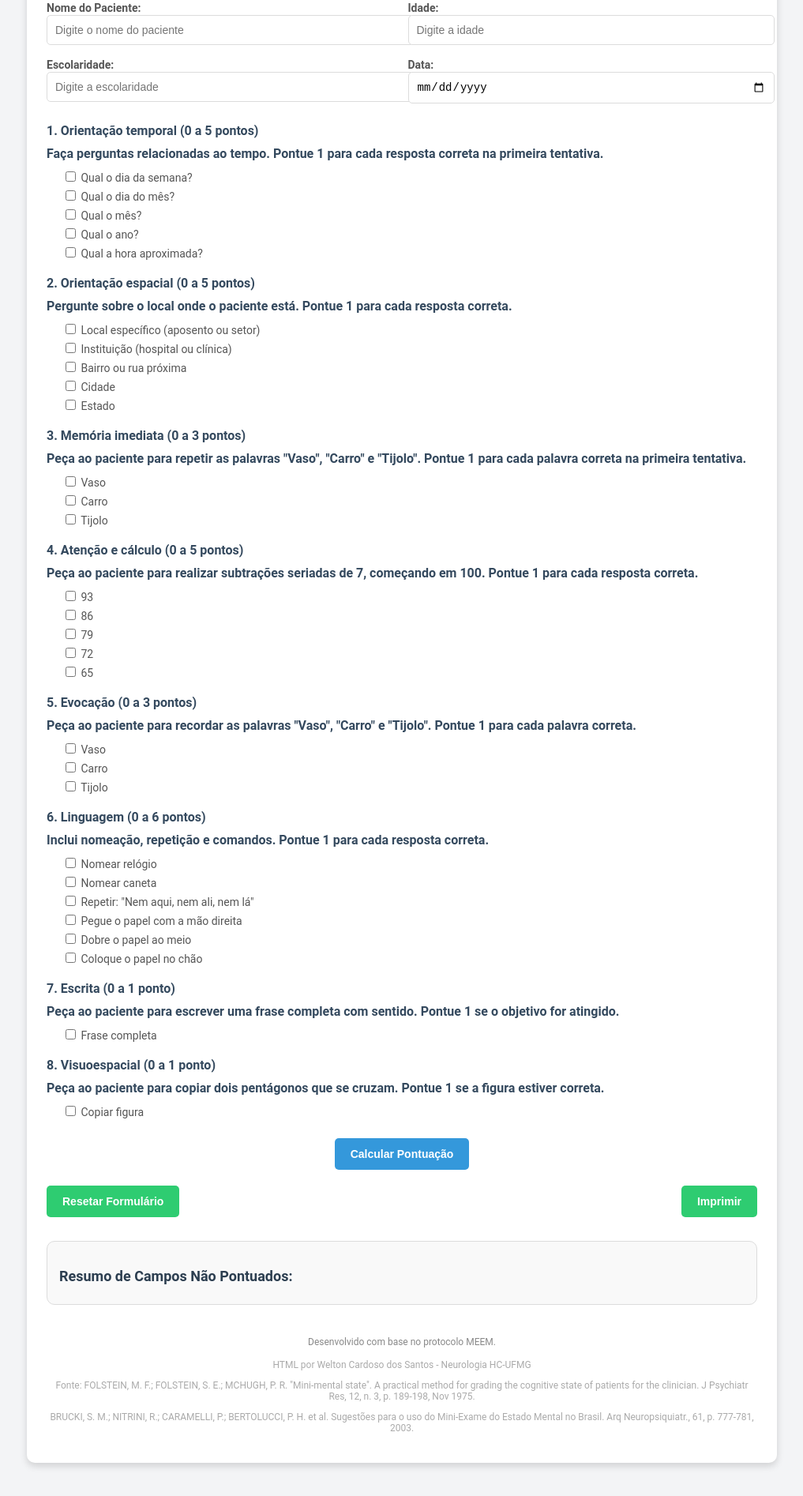
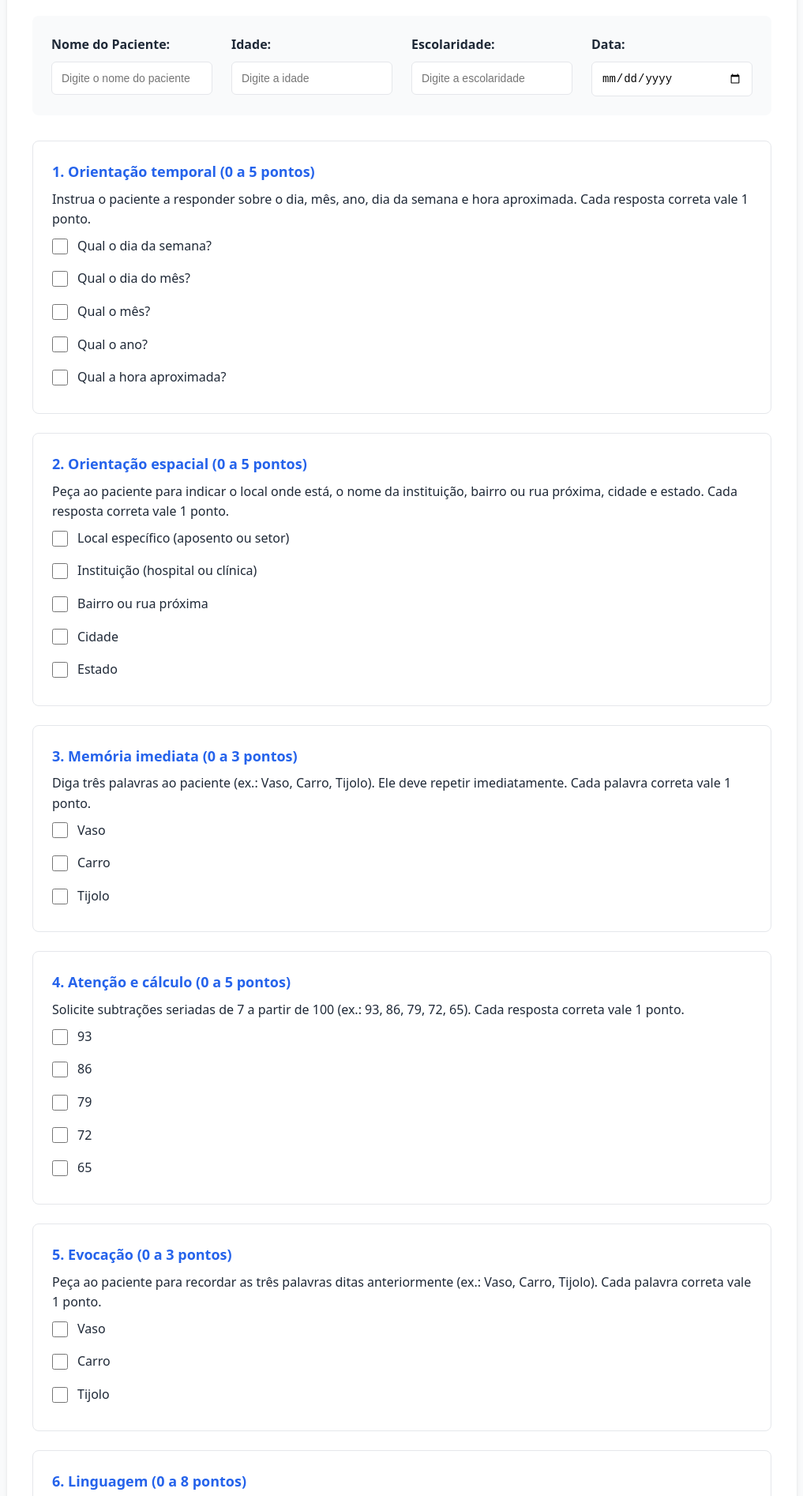
Before and after one commit to weltoncsneuro/Score-Nhs-Meem, a plain HTML site: page meem.html in a window 1280 px wide. Shown: the part 127-2021 px from the top of the page at 79% size, without its empty margins (131-1148 px from the left). Drawn offline with Linux system fonts and the light colour scheme.

Commit message:
Update meem.html

```diff
--- a/meem.html
+++ b/meem.html
@@ -5,144 +5,223 @@
     <meta name="viewport" content="width=device-width, initial-scale=1.0">
     <title>Mini Exame do Estado Mental (MEEM)</title>
     <style>
-        /* Estilo Geral */
-        body {
-            font-family: 'Roboto', Arial, sans-serif;
-            background-color: #f3f4f6;
+        /* Reset e Variáveis */
+        :root {
+            --primary-color: #2563eb;
+            --secondary-color: #1e40af;
+            --success-color: #059669;
+            --text-color: #1f2937;
+            --border-color: #e5e7eb;
+            --background-light: #f9fafb;
+            --shadow: 0 4px 6px -1px rgba(0, 0, 0, 0.1), 0 2px 4px -1px rgba(0, 0, 0, 0.06);
+        }
+
+        * {
             margin: 0;
             padding: 0;
-            color: #333;
+            box-sizing: border-box;
+        }
+
+        /* Estilos Base */
+        body {
+            font-family: system-ui, -apple-system, BlinkMacSystemFont, 'Segoe UI', Roboto, sans-serif;
+            background-color: var(--background-light);
+            color: var(--text-color);
+            line-height: 1.6;
         }
 
         /* Container Principal */
         .container {
-            max-width: 900px;
-            margin: 30px auto;
-            padding: 25px;
-            background-color: #ffffff;
-            border-radius: 10px;
-            box-shadow: 0px 4px 10px rgba(0, 0, 0, 0.15);
+            max-width: 1000px;
+            margin: 2rem auto;
+            padding: 2rem;
+            background-color: white;
+            border-radius: 1rem;
+            box-shadow: var(--shadow);
         }
 
-        /* Título Principal */
+        /* Cabeçalho */
         h1 {
+            color: var(--primary-color);
+            font-size: 2rem;
             text-align: center;
-            color: #2c3e50;
-            font-size: 28px;
-            font-weight: bold;
-            margin-bottom: 20px;
+            margin-bottom: 2rem;
+            font-weight: 700;
         }
 
-        /* Informações Iniciais */
+        /* Grid de Informações */
         .header {
             display: grid;
-            grid-template-columns: 1fr 1fr;
-            gap: 15px;
-            margin-bottom: 25px;
+            grid-template-columns: repeat(auto-fit, minmax(200px, 1fr));
+            gap: 1.5rem;
+            margin-bottom: 2rem;
+            padding: 1.5rem;
+            background-color: var(--background-light);
+            border-radius: 0.5rem;
         }
+
         .header label {
-            font-weight: bold;
-            color: #555;
-            font-size: 14px;
-            margin-bottom: 5px;
+            display: block;
+            font-weight: 600;
+            margin-bottom: 0.5rem;
+            color: var(--text-color);
         }
+
         .header input {
             width: 100%;
-            padding: 10px;
-            border: 1px solid #dcdcdc;
-            border-radius: 5px;
-            font-size: 14px;
+            padding: 0.75rem;
+            border: 1px solid var(--border-color);
+            border-radius: 0.375rem;
+            font-size: 0.875rem;
+            transition: border-color 0.2s;
         }
 
-        /* Perguntas */
+        .header input:focus {
+            outline: none;
+            border-color: var(--primary-color);
+            box-shadow: 0 0 0 3px rgba(37, 99, 235, 0.1);
+        }
+
+        /* Questões */
         .question {
-            margin-bottom: 20px;
+            background-color: white;
+            padding: 1.5rem;
+            margin-bottom: 1.5rem;
+            border: 1px solid var(--border-color);
+            border-radius: 0.5rem;
+            transition: transform 0.2s;
         }
-        .question p {
-            margin: 0 0 10px 0;
-            font-weight: bold;
-            font-size: 16px;
-            color: #34495e;
+
+        .question:hover {
+            transform: translateY(-2px);
+            box-shadow: var(--shadow);
         }
+
+        .question p:first-child {
+            font-weight: 700;
+            color: var(--primary-color);
+            margin-bottom: 0.5rem;
+            font-size: 1.125rem;
+        }
+
         .question label {
-            display: block;
-            margin-left: 20px;
-            font-size: 14px;
-            color: #555;
-            margin-bottom: 5px;
+            display: flex;
+            align-items: center;
+            padding: 0.5rem 0;
+            cursor: pointer;
+        }
+
+        .question input[type="checkbox"] {
+            margin-right: 0.75rem;
+            width: 1.25rem;
+            height: 1.25rem;
         }
 
         /* Botões */
         button {
-            padding: 12px 20px;
-            font-size: 14px;
-            font-weight: bold;
-            color: #ffffff;
-            background-color: #3498db;
+            background-color: var(--primary-color);
+            color: white;
+            padding: 0.75rem 1.5rem;
             border: none;
-            border-radius: 5px;
+            border-radius: 0.375rem;
+            font-weight: 600;
             cursor: pointer;
-            transition: background-color 0.3s ease;
+            transition: background-color 0.2s;
         }
+
         button:hover {
-            background-color: #2980b9;
+            background-color: var(--secondary-color);
         }
+
         .action-buttons {
             display: flex;
-            justify-content: space-between;
-            margin-top: 20px;
+            gap: 1rem;
+            justify-content: flex-end;
+            margin-top: 2rem;
         }
-        .action-buttons button {
-            background-color: #2ecc71;
-        }
-        .action-buttons button:hover {
-            background-color: #27ae60;
+
+        .action-buttons button:first-child {
+            background-color: var(--success-color);
         }
 
         /* Resultados */
         .results {
             text-align: center;
-            margin-top: 25px;
+            margin: 2rem 0;
         }
+
         .results p {
-            font-size: 18px;
-            color: #27ae60;
-            font-weight: bold;
+            font-size: 1.25rem;
+            color: var(--primary-color);
+            font-weight: 700;
+            margin-top: 1rem;
         }
 
         /* Resumo */
         .summary {
-            margin-top: 30px;
-            background-color: #f9f9f9;
-            border: 1px solid #dcdcdc;
-            padding: 15px;
-            border-radius: 10px;
+            background-color: var(--background-light);
+            padding: 1.5rem;
+            border-radius: 0.5rem;
+            margin-top: 2rem;
         }
+
         .summary h3 {
-            font-size: 18px;
-            color: #2c3e50;
-            margin-bottom: 10px;
-        }
-        .summary p {
-            font-size: 14px;
-            color: #555;
-            line-height: 1.6;
+            color: var(--primary-color);
+            margin-bottom: 1rem;
         }
 
         /* Rodapé */
-        .footer {
+        .footer, .small-text {
             text-align: center;
-            margin-top: 40px;
-            font-size: 12px;
-            color: #888;
+            color: #6b7280;
+            font-size: 0.875rem;
+            margin-top: 2rem;
+            padding-top: 1rem;
+            border-top: 1px solid var(--border-color);
         }
 
-        /* Créditos */
-        .small-text {
-            font-size: 12px;
-            color: #aaa;
-            text-align: center;
-            margin-top: 15px;
+        /* Responsividade */
+        @media (max-width: 768px) {
+            .container {
+                margin: 1rem;
+                padding: 1rem;
+            }
+
+            .header {
+                grid-template-columns: 1fr;
+            }
+
+            .action-buttons {
+                flex-direction: column;
+            }
+
+            button {
+                width: 100%;
+            }
+        }
+
+        /* Imagem do Pentágono */
+        img {
+            display: block;
+            margin: 1rem auto;
+            max-width: 100%;
+            height: auto;
+            border-radius: 0.375rem;
+        }
+
+        /* Print Styles */
+        @media print {
+            body {
+                background: white;
+            }
+            .container {
+                box-shadow: none;
+                margin: 0;
+                padding: 1rem;
+            }
+            button {
+                display: none;
+            }
         }
     </style>
 </head>
@@ -172,63 +251,73 @@
             <!-- Questões do MEEM -->
             <div class="question">
                 <p>1. Orientação temporal (0 a 5 pontos)</p>
-                <p>Faça perguntas relacionadas ao tempo. Pontue 1 para cada resposta correta na primeira tentativa.</p>
+                <p>Instrua o paciente a responder sobre o dia, mês, ano, dia da semana e hora aproximada. Cada resposta correta vale 1 ponto.</p>
                 <label><input type="checkbox" name="q1" value="1" data-label="Dia da semana"> Qual o dia da semana?</label>
                 <label><input type="checkbox" name="q1" value="1" data-label="Dia do mês"> Qual o dia do mês?</label>
                 <label><input type="checkbox" name="q1" value="1" data-label="Mês"> Qual o mês?</label>
                 <label><input type="checkbox" name="q1" value="1" data-label="Ano"> Qual o ano?</label>
                 <label><input type="checkbox" name="q1" value="1" data-label="Hora aproximada"> Qual a hora aproximada?</label>
             </div>
+
             <div class="question">
                 <p>2. Orientação espacial (0 a 5 pontos)</p>
-                <p>Pergunte sobre o local onde o paciente está. Pontue 1 para cada resposta correta.</p>
+                <p>Peça ao paciente para indicar o local onde está, o nome da instituição, bairro ou rua próxima, cidade e estado. Cada resposta correta vale 1 ponto.</p>
                 <label><input type="checkbox" name="q2" value="1" data-label="Local específico"> Local específico (aposento ou setor)</label>
                 <label><input type="checkbox" name="q2" value="1" data-label="Instituição"> Instituição (hospital ou clínica)</label>
                 <label><input type="checkbox" name="q2" value="1" data-label="Bairro ou rua próxima"> Bairro ou rua próxima</label>
                 <label><input type="checkbox" name="q2" value="1" data-label="Cidade"> Cidade</label>
                 <label><input type="checkbox" name="q2" value="1" data-label="Estado"> Estado</label>
             </div>
+
             <div class="question">
                 <p>3. Memória imediata (0 a 3 pontos)</p>
-                <p>Peça ao paciente para repetir as palavras "Vaso", "Carro" e "Tijolo". Pontue 1 para cada palavra correta na primeira tentativa.</p>
+                <p>Diga três palavras ao paciente (ex.: Vaso, Carro, Tijolo). Ele deve repetir imediatamente. Cada palavra correta vale 1 ponto.</p>
                 <label><input type="checkbox" name="q3" value="1" data-label="Vaso"> Vaso</label>
                 <label><input type="checkbox" name="q3" value="1" data-label="Carro"> Carro</label>
                 <label><input type="checkbox" name="q3" value="1" data-label="Tijolo"> Tijolo</label>
             </div>
+
             <div class="question">
                 <p>4. Atenção e cálculo (0 a 5 pontos)</p>
-                <p>Peça ao paciente para realizar subtrações seriadas de 7, começando em 100. Pontue 1 para cada resposta correta.</p>
+                <p>Solicite subtrações seriadas de 7 a partir de 100 (ex.: 93, 86, 79, 72, 65). Cada resposta correta vale 1 ponto.</p>
                 <label><input type="checkbox" name="q4" value="1" data-label="93"> 93</label>
                 <label><input type="checkbox" name="q4" value="1" data-label="86"> 86</label>
                 <label><input type="checkbox" name="q4" value="1" data-label="79"> 79</label>
                 <label><input type="checkbox" name="q4" value="1" data-label="72"> 72</label>
                 <label><input type="checkbox" name="q4" value="1" data-label="65"> 65</label>
             </div>
+
             <div class="question">
                 <p>5. Evocação (0 a 3 pontos)</p>
-                <p>Peça ao paciente para recordar as palavras "Vaso", "Carro" e "Tijolo". Pontue 1 para cada palavra correta.</p>
+                <p>Peça ao paciente para recordar as três palavras ditas anteriormente (ex.: Vaso, Carro, Tijolo). Cada palavra correta vale 1 ponto.</p>
                 <label><input type="checkbox" name="q5" value="1" data-label="Vaso"> Vaso</label>
                 <label><input type="checkbox" name="q5" value="1" data-label="Carro"> Carro</label>
                 <label><input type="checkbox" name="q5" value="1" data-label="Tijolo"> Tijolo</label>
             </div>
+
             <div class="question">
-                <p>6. Linguagem (0 a 6 pontos)</p>
-                <p>Inclui nomeação, repetição e comandos. Pontue 1 para cada resposta correta.</p>
+                <p>6. Linguagem (0 a 8 pontos)</p>
+                <p>Inclui nomeação de objetos, repetição de frase, comandos em três etapas, leitura e execução de frase, e escrita de uma frase. Siga as instruções:</p>
                 <label><input type="checkbox" name="q6" value="1" data-label="Relógio"> Nomear relógio</label>
                 <label><input type="checkbox" name="q6" value="1" data-label="Caneta"> Nomear caneta</label>
                 <label><input type="checkbox" name="q6" value="1" data-label="Repetir frase"> Repetir: "Nem aqui, nem ali, nem lá"</label>
                 <label><input type="checkbox" name="q6" value="1" data-label="Comando 1"> Pegue o papel com a mão direita</label>
                 <label><input type="checkbox" name="q6" value="1" data-label="Comando 2"> Dobre o papel ao meio</label>
                 <label><input type="checkbox" name="q6" value="1" data-label="Comando 3"> Coloque o papel no chão</label>
+                <label><input type="checkbox" name="q6" value="1" data-label="Feche os olhos"> Leia e execute: "Feche os olhos"</label>
+                <label><input type="checkbox" name="q6" value="1" data-label="Escrever uma frase"> Escreva uma frase com sentido</label>
             </div>
+
             <div class="question">
                 <p>7. Escrita (0 a 1 ponto)</p>
-                <p>Peça ao paciente para escrever uma frase completa com sentido. Pontue 1 se o objetivo for atingido.</p>
+                <p>Solicite ao paciente que escreva uma frase completa com sentido. Pontue 1 se for atendido.</p>
                 <label><input type="checkbox" name="q7" value="1" data-label="Frase completa"> Frase completa</label>
             </div>
+
             <div class="question">
                 <p>8. Visuoespacial (0 a 1 ponto)</p>
-                <p>Peça ao paciente para copiar dois pentágonos que se cruzam. Pontue 1 se a figura estiver correta.</p>
+                <p>Peça ao paciente para copiar dois pentágonos sobrepostos. Pontue 1 se estiver correto.</p>
+                <img src="https://imgur.com/RIzVXOM.png" alt="Figura dos pentágonos" style="max-width: 300px; height: auto; margin-top: 10px;">
                 <label><input type="checkbox" name="q8" value="1" data-label="Copiar figura"> Copiar figura</label>
             </div>
 
@@ -247,75 +336,3 @@
 
         <div class="summary" id="summary">
             <h3>Resumo de Campos Não Pontuados:</h3>
-            <div id="summaryContent"></div>
-        </div>
-
-        <div class="footer">
-            <p>Desenvolvido com base no protocolo MEEM.</p>
-        </div>
-
-        <div class="small-text">
-            <p>HTML por Welton Cardoso dos Santos - Neurologia HC-UFMG</p>
-            <p>Fonte: FOLSTEIN, M. F.; FOLSTEIN, S. E.; MCHUGH, P. R. "Mini-mental state". A practical method for grading the cognitive state of patients for the clinician. J Psychiatr Res, 12, n. 3, p. 189-198, Nov 1975.</p>
-            <p>BRUCKI, S. M.; NITRINI, R.; CARAMELLI, P.; BERTOLUCCI, P. H. et al. Sugestões para o uso do Mini-Exame do Estado Mental no Brasil. Arq Neuropsiquiatr., 61, p. 777-781, 2003.</p>
-        </div>
-    </div>
-
-    <script>
-        function calculateScore() {
-            const form = document.forms['meemForm'];
-            let total = 0;
-            const questions = [
-                { name: 'q1', title: 'Orientação temporal' },
-                { name: 'q2', title: 'Orientação espacial' },
-                { name: 'q3', title: 'Memória imediata' },
-                { name: 'q4', title: 'Atenção e cálculo' },
-                { name: 'q5', title: 'Evocação' },
-                { name: 'q6', title: 'Linguagem' },
-                { name: 'q7', title: 'Escrita' },
-                { name: 'q8', title: 'Visuoespacial' }
-            ];
-            const missedFields = {};
-
-            questions.forEach(({ name, title }) => {
-                const elements = form[name];
-                missedFields[title] = [];
-
-                if (elements) {
-                    if (elements.length) {
-                        for (let element of elements) {
-                            if (element.checked) {
-                                total += parseInt(element.value);
-                            } else {
-                                missedFields[title].push(element.getAttribute('data-label'));
-                            }
-                        }
-                    } else {
-                        if (!elements.checked) {
-                            missedFields[title].push(elements.getAttribute('data-label'));
-                        }
-                    }
-                }
-            });
-
-            document.getElementById('totalScore').innerText = `Pontuação Total: ${total} / 30`;
-
-            const summaryContent = document.getElementById('summaryContent');
-            summaryContent.innerHTML = '';
-            Object.entries(missedFields).forEach(([title, items]) => {
-                if (items.length > 0) {
-                    const p = document.createElement('p');
-                    p.innerHTML = `<strong>${title}:</strong> ${items.join(', ')}`;
-                    summaryContent.appendChild(p);
-                }
-            });
-        }
-
-        function resetForm() {
-            document.getElementById('meemForm').reset();
-            document.getElementById('totalScore').innerText = '';
-            document.getElementById('summaryContent').innerHTML = '';
-        }
-    </script>
-</body>
-</html>
```
